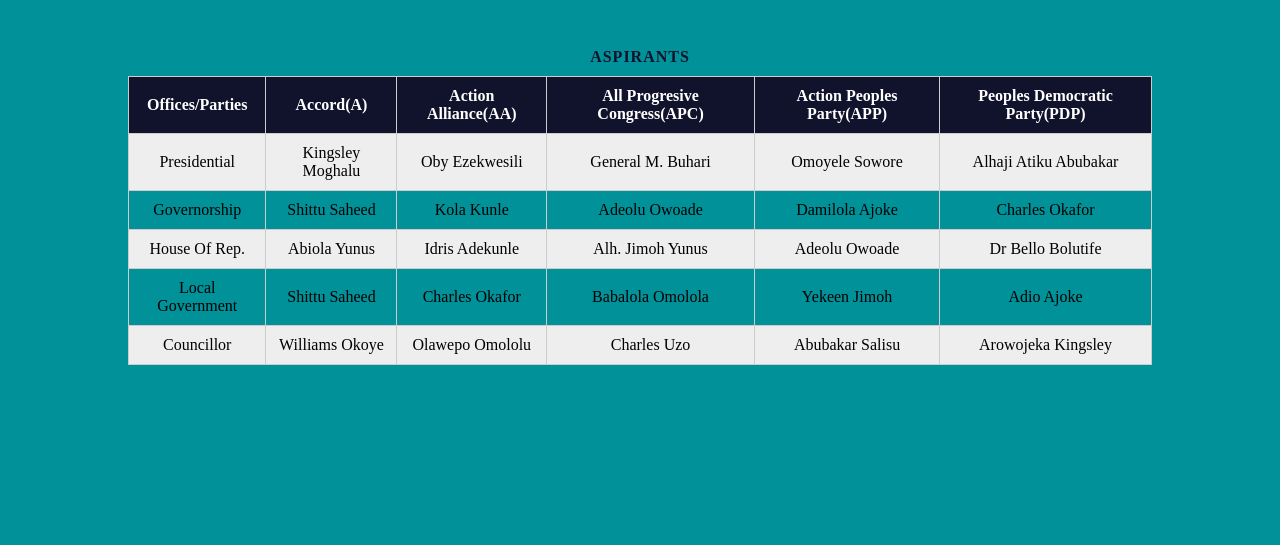
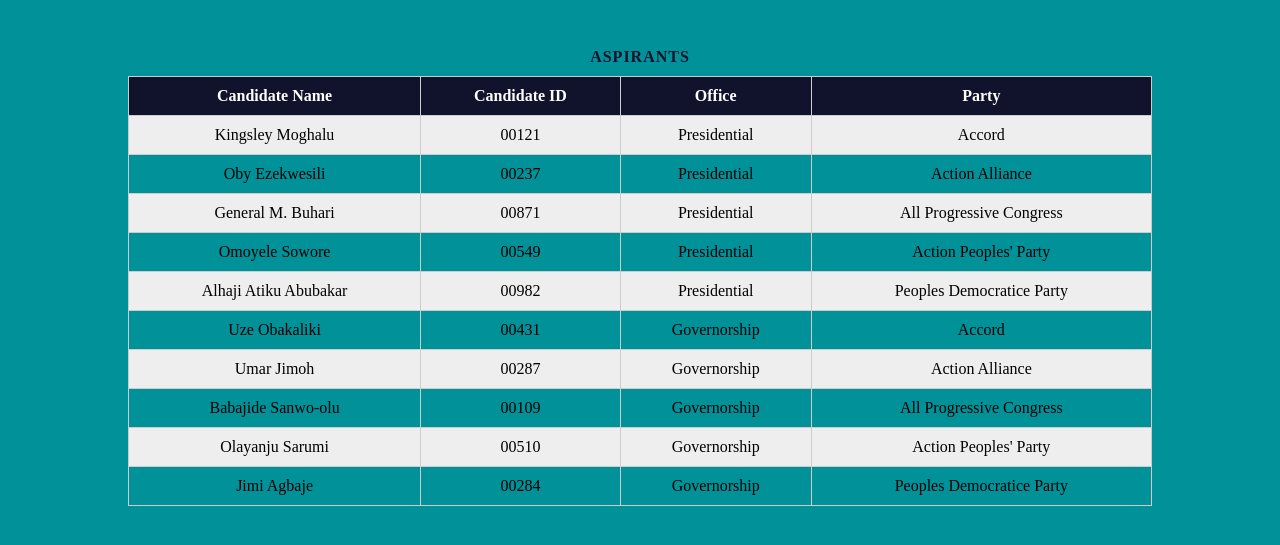
Before and after one commit to adewale2018/Politico, a plain HTML site: page src/UI/aspirants.html in a window 1280 px wide. Shown: the part 73-618 px from the top of the page. Drawn offline with Linux system fonts and the light colour scheme.

Commit message:
ft #163501679 Refactor candidate and vote history page (#26)

```diff
--- a/src/UI/aspirants.html
+++ b/src/UI/aspirants.html
@@ -36,55 +36,72 @@
         <table>
             <thead>
             <tr>
-                <th>Offices/Parties</th>
-                <th>Accord(A)</th>
-                <th>Action Alliance(AA)</th>
-                <th>All Progresive Congress(APC)</th>
-                <th>Action Peoples Party(APP)</th>
-                <th>Peoples Democratic Party(PDP)</th>
+                <th>Candidate Name</th>
+                <th>Candidate ID</th>
+                <th>Office</th>
+                <th>Party</th>
             </tr>
             </thead>
             <tbody>
             <tr>
+                <td>Kingsley Moghalu</td>
+                <td>00121</td>
                 <td>Presidential</td>
-                <td>Kingsley Moghalu</td>
-                <td>Oby Ezekwesili </td>
-                <td>General M. Buhari</td>
-                <td>Omoyele Sowore</td>
-                <td>Alhaji Atiku Abubakar </td>
+                <td>Accord</td>
             </tr>
             <tr>
-                <td>Governorship</td>
-                <td>Shittu Saheed</td>
-                <td>Kola Kunle</td>
-                <td>Adeolu Owoade</td>
-                <td>Damilola Ajoke</td>
-                <td>Charles Okafor</td>
+                <td>Oby Ezekwesili </td>
+                <td>00237</td>
+                <td>Presidential</td>
+                <td>Action Alliance</td>
             </tr>
             <tr>
-                <td>House Of Rep.</td>
-                <td>Abiola Yunus</td>
-                <td>Idris Adekunle</td>
-                <td>Alh. Jimoh Yunus</td>
-                <td>Adeolu Owoade</td>
-                <td>Dr Bello Bolutife</td>
+                <td>General M. Buhari</td>
+                <td>00871</td>
+                <td>Presidential</td>
+                <td>All Progressive Congress</td>
             </tr>
-                <tr>
-                <td>Local Government</td>
-                <td>Shittu Saheed</td>
-                <td>Charles Okafor</td>
-                <td>Babalola Omolola</td>
-                <td>Yekeen Jimoh</td>
-                <td>Adio Ajoke</td>
-
+            <tr>
+                <td>Omoyele Sowore</td>
+                <td>00549</td>
+                <td>Presidential</td>
+                <td>Action Peoples' Party</td>
             </tr>
-                <tr>
-                <td>Councillor</td>
-                <td>Williams Okoye</td>
-                <td>Olawepo Omololu</td>
-                <td>Charles Uzo</td>
-                <td>Abubakar Salisu</td>
-                <td>Arowojeka Kingsley</td>
+            <tr>
+                <td>Alhaji Atiku Abubakar</td>
+                <td>00982</td>
+                <td>Presidential</td>
+                <td>Peoples Democratice Party</td>
+            </tr>
+            <tr>
+                <td>Uze Obakaliki</td>
+                <td>00431</td>
+                <td>Governorship</td>
+                <td>Accord</td>
+            </tr>
+            <tr>
+                <td>Umar Jimoh</td>
+                <td>00287</td>
+                <td>Governorship</td>
+                <td>Action Alliance</td>
+            </tr>
+            <tr>
+                <td>Babajide Sanwo-olu</td>
+                <td>00109</td>
+                <td>Governorship</td>
+                <td>All Progressive Congress</td>
+            </tr>
+            <tr>
+                <td>Olayanju Sarumi</td>
+                <td>00510</td>
+                <td>Governorship</td>
+                <td>Action Peoples' Party</td>
+            </tr>
+            <tr>
+                <td>Jimi Agbaje</td>
+                <td>00284</td>
+                <td>Governorship</td>
+                <td>Peoples Democratice Party</td>
             </tr>
         </tbody>
     </table>
--- a/src/UI/css/admin.css
+++ b/src/UI/css/admin.css
@@ -226,7 +226,7 @@
 }
 .modal {
 width: 300px;
-height: 300px;
+height: 350px;
 margin: auto;
 position: absolute;
 top:0px; bottom:0px;
@@ -252,7 +252,7 @@
 /*border-bottom: 1px solid #fefefe;*/
 }
 input {
-margin-bottom: 15px;
+margin-bottom: 10px;
 padding: 10px;
 width: 100%;
 box-sizing: border-box;
@@ -290,11 +290,11 @@
   max-width: 350px;
   margin: 0 auto;
   padding: 20px;
-  margin-top: 70px;
+  margin-top: 50px;
   box-sizing: border-box;
   color: #11122b;
-  font-size: 18px;
-  font-family: 'Rale#0a165dway', sans-serif;
+  font-size: 14px;
+  font-family: 'Raleway', sans-serif;
 }
 
 
```
Also changed, not shown: src/UI/office.html (+8 -0 lines), src/UI/parties.html (+6 -0 lines), src/UI/party.html (+11 -2 lines), src/UI/politician.html (+10 -7 lines).
